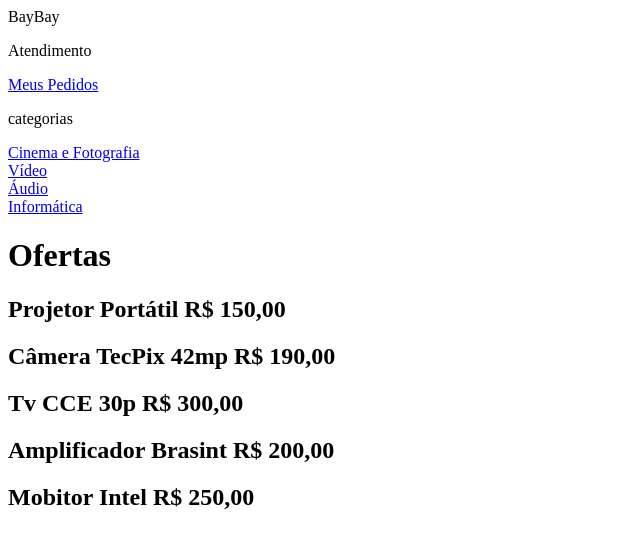
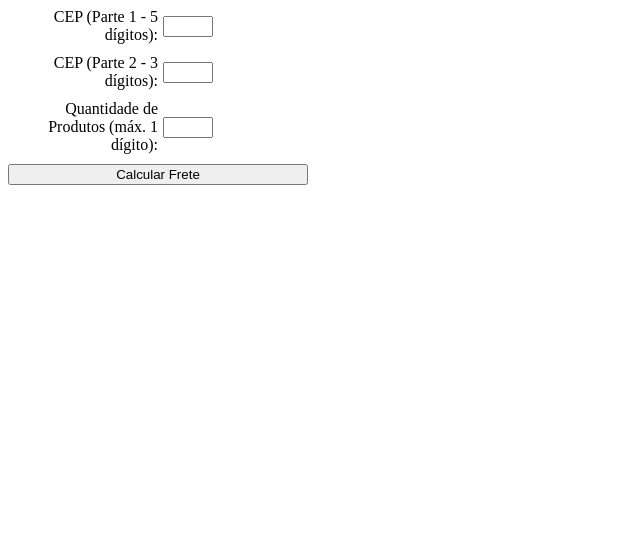
Before and after one commit to Victor-techh/Learning-HTML, a plain HTML site: page index.html in a window 1280 px wide. Shown: the whole page, without its empty margins (0-640 px from the left). Drawn offline with Linux system fonts and the light colour scheme.

Commit message:
calculo_frete
Página que calcula o frete.

```diff
--- a/index.html
+++ b/index.html
@@ -1,26 +1,40 @@
-<html>
-	<head>
-		<titulo> BayBay </titulo>
-	</head>
-	<body>
-		<p> Atendimento </p>
+<form name="freteForm">
+  <div>
+    <label for="cep1">CEP (Parte 1 - 5 dígitos):</label>
+    <input type="text" id="cep1" name="cep1" maxlength="5">
+  </div>
+  <div>
+    <label for="cep2">CEP (Parte 2 - 3 dígitos):</label>
+    <input type="text" id="cep2" name="cep2" maxlength="3">
+  </div>
+  <div>
+    <label for="quantidade">Quantidade de Produtos (máx. 1 dígito):</label>
+    <input type="text" id="quantidade" name="quantidade" maxlength="1">
+  </div>
+  <button type="button" onclick="validarFrete()">Calcular Frete</button>
+  <div id="mensagem"></div>
+</form>
 
-		<a href="pedidos.html" class="botao"> Meus Pedidos </a>
-		<p> categorias </p>
-		<a href="categoria_1.html" class="botao"> Cinema e Fotografia </a>
-		<br />
-		<a href="categoria_2.html" class="botao"> Vídeo </a>
-		<br />
-		<a href="categora_3.html" class="botao"> Áudio </a>
-		<br />
-		<a href="categoria_4.html" class="botao"> Informática </a>
+<style>
+  form {
+    display: flex;
+    flex-direction: column;
+    gap: 10px;
+    width: 300px;
+  }
 
-		<h1> Ofertas </h1>
-		<h2> Projetor Portátil R$ 150,00 </h2>
-		<h2> Câmera TecPix 42mp R$ 190,00 </h2>
-		<h2> Tv CCE 30p R$ 300,00 </h2>
-		<h2> Amplificador Brasint R$ 200,00 </h2>
-		<h2> Mobitor Intel R$ 250,00 </h2>
+  div {
+    display: flex;
+    gap: 5px;
+    align-items: center;
+  }
 
-	</body>
-</html>
+  label {
+    width: 150px;
+    text-align: right;
+  }
+
+  input[type="text"] {
+    width: 50px;
+  }
+</style>
```
Also changed, not shown: script.js (added, +35 -0 lines).
